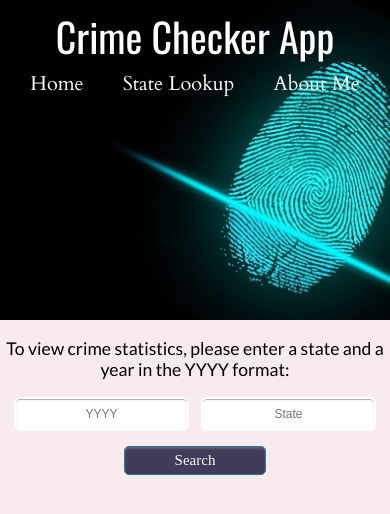
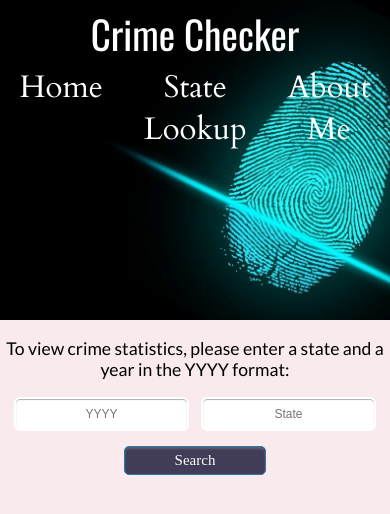
Before and after one commit to vstarkov7/crime-checker, a React (Create React App) app: page /state_search in a window 390 px wide. Shown: the top 514 px of the page. Built offline with nearby package versions, Linux system fonts and the light colour scheme; no server answers.

Commit message:
continuing to work on media query

```diff
--- a/src/components/App.css
+++ b/src/components/App.css
@@ -5,9 +5,10 @@
   color: white;
 }
 .main_title {
-  padding-top: 1.5%;
+  padding-top: 1%;
   padding-bottom: 1%;
-  font-size: 2.5em;
+  /* font-size: 2.5em; */
+  font-size: 5vw;
   font-family: 'Oswald', Arial, Helvetica, sans-serif;
 }
 nav {
@@ -18,7 +19,8 @@ nav {
 nav a{
   font-family: 'Cardo',  Arial, Helvetica, sans-serif;
   padding: 0 5%;
-  font-size: 1.25em;
+  /* font-size: 1.25em; */
+  font-size: 3vw;
   color: white;
   text-decoration: none;
 }
@@ -188,6 +190,12 @@ input {
 
 }
 @media (max-width: 768px) {
+  .main_title {
+    font-size: 8vw;
+  }
+  nav a{
+    font-size: 5vw;
+  }
 .state_result {
   /* font-size: 1em; */
 }
@@ -212,6 +220,12 @@ input {
   }
 }
 @media (max-width: 510px) {
+  .main_title {
+    font-size: 10vw;
+  }
+  nav a{
+    font-size: 8vw;
+  }
   .state_result {
     /* font-size: 0.7em; */
   }
@@ -226,5 +240,10 @@ input {
   }
 }
 @media (max-width: 480px) {
-
+  .state_results_box {
+    width: 90%;
+  }
+  .state_results_img img {
+    width: 45vw;
+  }
 }
--- a/src/components/Header.js
+++ b/src/components/Header.js
@@ -9,18 +9,18 @@ import {
 const Header = (props) => {
   return (
     <div className="header_container">
-      <div className="main_title">Crime Checker App</div>
+      <div className="main_title">Crime Checker</div>
       <nav>
-      <Link to={'/'}>
-        Home
+        <Link to={'/'}>
+          Home
     </Link>
-      <Link to={'/state_search'}>
-        State Lookup
+        <Link to={'/state_search'}>
+          State Lookup
     </Link>
         <Link to={'/about_me'}>
           About Me
         </Link>
-    </nav>
+      </nav>
     </div>
   )
 }
```
